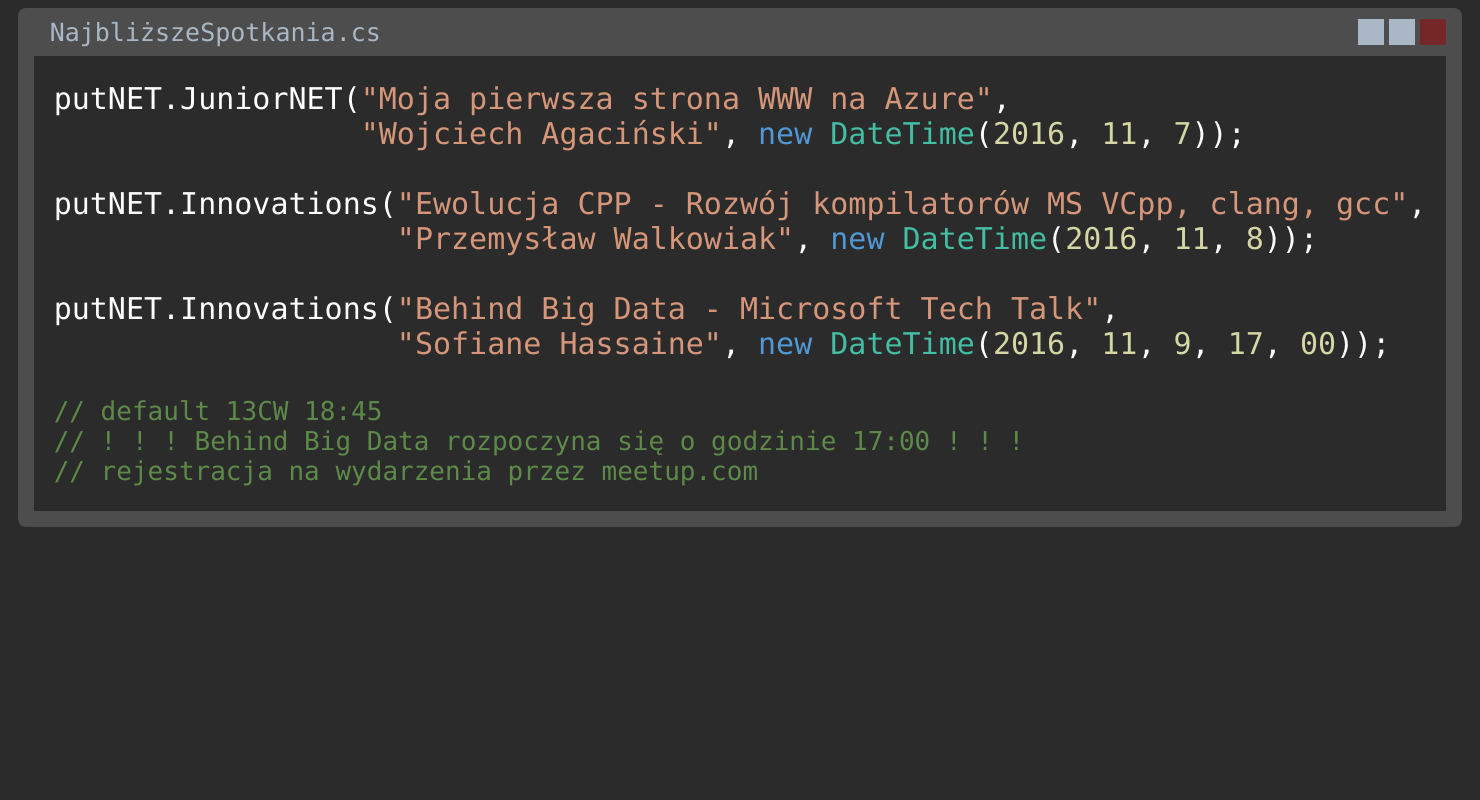
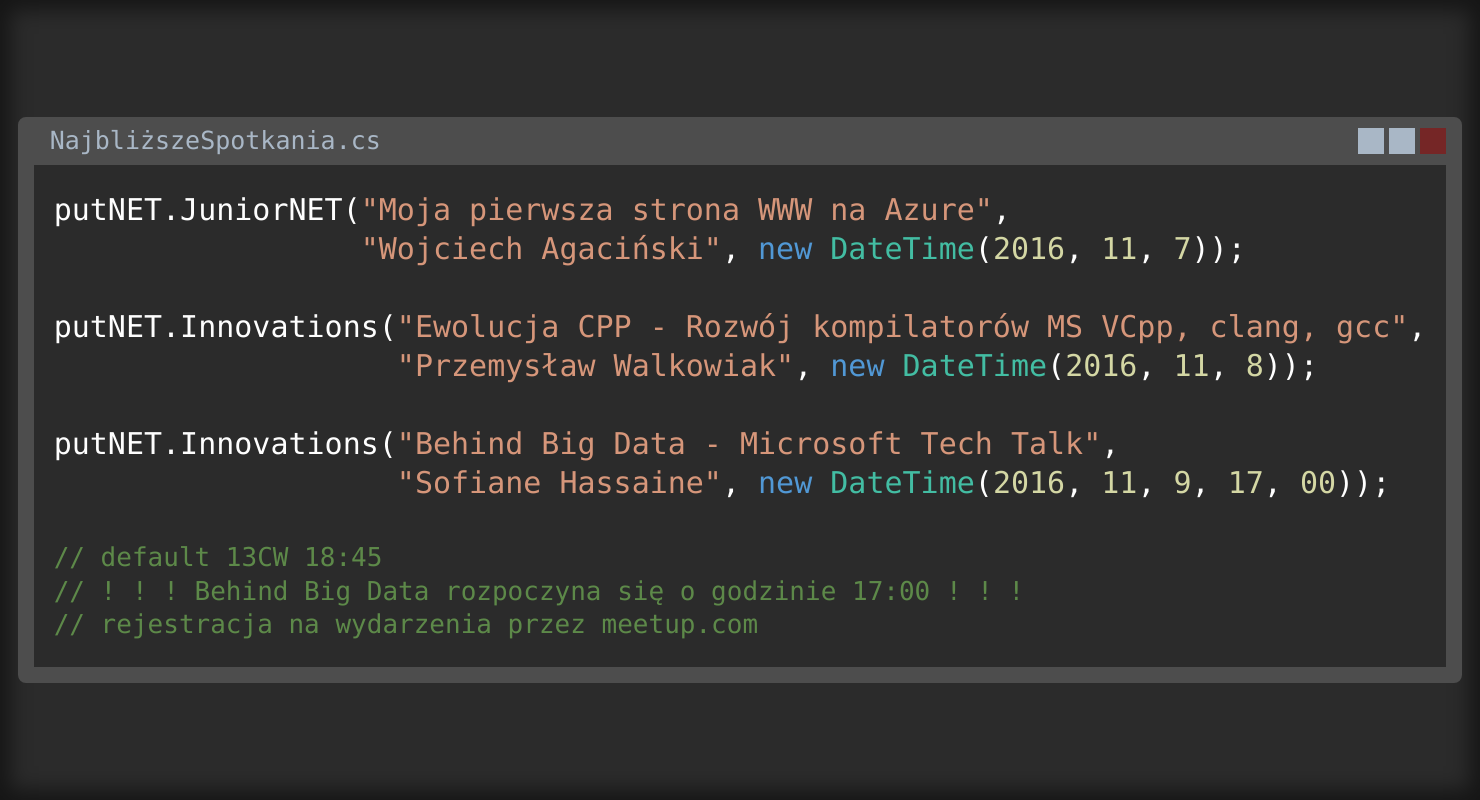
Before and after one commit to Nuurek/dotNet_events, a Django app: page / in a window 1480 px wide. Run offline with Django 3.2, Linux system fonts and the light colour scheme; some libraries are stand-ins or nearby versions.

Commit message:
Cleaned CSS. Resolved name conflicts with Bootstrap.

```diff
--- a/events/static/css/site.css
+++ b/events/static/css/site.css
@@ -1,16 +1,38 @@
-body {
-    background-color: #2b2b2b;
+html, body {
+    height: 100%;
 }
 
-body > * {
-    font-family: "Consolas";
+body {
+    margin: 0;
 }
 
-.container {
+.site-wrapper {
+    display: flex;
+    justify-content: center;
+    align-items: center;
+    flex-direction: column;
+    width: 100%;
+    height: 100%;
+    min-height: 100%;
+    background-color: #2b2b2b;
+    -webkit-box-shadow: inset 0 0 20px 10px rgba(0,0,0,.5);
+    -moz-box-shadow: inset 0 0 20px 10px rgba(0,0,0,.5);
+    box-shadow: inset 0 0 20px 10px rgba(0,0,0,.5);
+}
+
+.site-wrapper-inner {
+    display: flex;
+    justify-content: center;
+    align-items: center;
+}
+
+.schedule-container {
     display: flex;
     justify-content: space-around;
-    width: 100%;
-    height: 100%;
+}
+
+.schedule-container > * {
+    font-family: "Consolas";
 }
 
 .window-container {
@@ -82,17 +104,17 @@
     color: #fefefe;
 }
 
-.events .event .column {
+.events .event .ide-column {
     display: flex;
     flex-direction: column;
 }
 
-.events .event .row {
+.events .event .ide-row {
     display: flex;
     flex-direction: row;
 }
 
-.events .event .row span {
+.events .event .ide-row span {
     white-space: pre;
 }
 
--- a/events/templates/base.html
+++ b/events/templates/base.html
@@ -1,20 +1,23 @@
 {% load static %}
 <!DOCTYPE html>
 <html lang="en">
+
 <head>
     <meta charset="utf-8">
     <meta http-equiv="X-UA-Compatible" content="IE=edge">
     <meta name="viewport" content="width=device-width, initial-scale=1">
     <title>.NET events</title>
-        <link href="{% static "css/site.css" %}" rel="stylesheet">
-        {% block stylesheets %}
-        {% endblock %}
+    <link href="{% static "css/site.css" %}" rel="stylesheet"> {% block stylesheets %} {% endblock %}
 </head>
+
 <body>
-        {% block content %}
-        {% endblock %}
+    <div class="site-wrapper">
+        <div class="site-wrapper-inner">
+            {% block content %} {% endblock %}
+        </div>
+    </div>
+    <script scr="{% static "js/bootstrap.min.js" %}"></script>
+    {% block scripts %} {% endblock %}
 </body>
-    <script scr="{% static "js/bootstrap.min.js" %}"></script>
-    {% block scripts %}
-    {% endblock %}
+
 </html>
--- a/events/templates/home.html
+++ b/events/templates/home.html
@@ -3,6 +3,7 @@
 {% load static %}
 
 {% block stylesheets %}
+    <link href="{% static "css/bootstrap.min.css" %}" rel="stylesheet">
 {% endblock %}
 
 {% block scripts %}
@@ -10,7 +11,7 @@
 {% endblock %}
 
 {% block content %}
-<div class="container">
+<div class="schedule-container">
     <div class="window-container" id="events-window">
         <div class="top-row">
             <div class="window-title">NajbliższeSpotkania.cs</div>
@@ -23,17 +24,17 @@
         <div class="window">
             <div class="events">
                 <div class="event">
-                    <div class="column">
-                        <div class="row">
+                    <div class="ide-column">
+                        <div class="ide-row">
                             putNET.JuniorNET(
                         </div>
                     </div>
-                    <div class="column">
-                        <div class="row">
+                    <div class="ide-column">
+                        <div class="ide-row">
                             <span class="tanned">"Moja pierwsza strona WWW na Azure"</span>
                             <span>,</span>
                         </div>
-                        <div class="row">
+                        <div class="ide-row">
                             <span class="tanned">"Wojciech Agaciński"</span>
                             <span>, </span>
                             <span class="blue">new </span>
@@ -50,17 +51,17 @@
                     </div>
                 </div>
                 <div class="event">
-                    <div class="column">
-                        <div class="row">
+                    <div class="ide-column">
+                        <div class="ide-row">
                             putNET.Innovations(
                         </div>
                     </div>
-                    <div class="column">
-                        <div class="row">
+                    <div class="ide-column">
+                        <div class="ide-row">
                             <span class="tanned">"Ewolucja CPP - Rozwój kompilatorów MS VCpp, clang, gcc"</span>
                             <span>,</span>
                         </div>
-                        <div class="row">
+                        <div class="ide-row">
                             <span class="tanned">"Przemysław Walkowiak"</span>
                             <span>, </span>
                             <span class="blue">new </span>
@@ -77,17 +78,17 @@
                     </div>
                 </div>
                 <div class="event">
-                    <div class="column">
-                        <div class="row">
+                    <div class="ide-column">
+                        <div class="ide-row">
                             putNET.Innovations(
                         </div>
                     </div>
-                    <div class="column">
-                        <div class="row">
+                    <div class="ide-column">
+                        <div class="ide-row">
                             <span class="tanned">"Behind Big Data - Microsoft Tech Talk"</span>
                             <span>,</span>
                         </div>
-                        <div class="row">
+                        <div class="ide-row">
                             <span class="tanned">"Sofiane Hassaine"</span>
                             <span>, </span>
                             <span class="blue">new </span>
```
Lines whose indentation alone changed are shown as unchanged.
